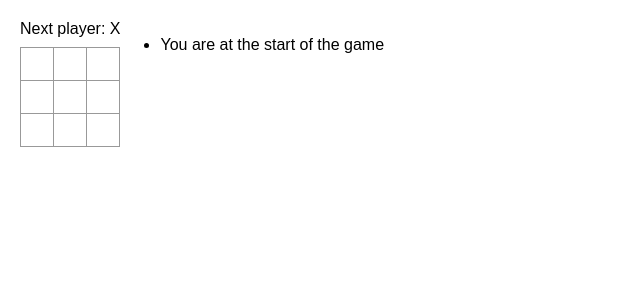
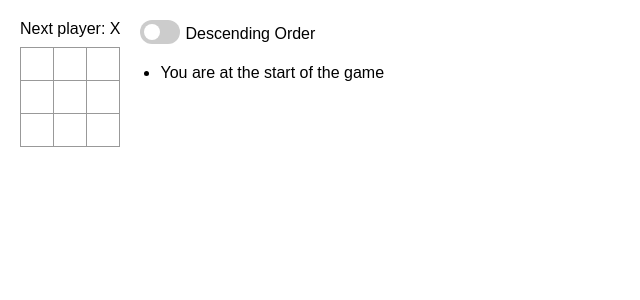
Before and after one commit to reg710/react-practice, a React (Create React App) app: page / in a window 1280 px wide. Shown: the top 300 px of the page, without its empty margins (0-640 px from the left). Built offline with nearby package versions, Linux system fonts and the light colour scheme.

Commit message:
Highlight winning squares

```diff
--- a/src/App.js
+++ b/src/App.js
@@ -1,9 +1,10 @@
 import { useState } from "react";
 
-function Square({ value, onSquareClick }) {
+function Square({ value, onSquareClick, winning=false }) {
+  let squareClass = "square " + (winning ? "winning-square " : "");
   return (
     <button
-      className="square"
+      className={squareClass}
       onClick={onSquareClick}
     >
       {value}
@@ -11,7 +12,10 @@ function Square({ value, onSquareClick }) {
 }
 
 function Board({ xIsNext, squares, onPlay }) {
-  const winner = calculateWinner(squares);
+  const winningDetails = calculateWinner(squares);
+  const winner = winningDetails ? winningDetails.winner : null;
+  const winningPlay = winningDetails ? winningDetails.winningSquares : [];
+
   let status;
   if (winner) {
     status = "Winner: " + winner;
@@ -41,6 +45,7 @@ function Board({ xIsNext, squares, onPlay }) {
           key={squareCountIndex}
           value={squares[squareCountIndex]}
           onSquareClick={() => handleClick(squareCountIndex)}
+          winning={winningPlay.includes(squareCountIndex)}
         />
       )
     })
@@ -60,6 +65,8 @@ function Board({ xIsNext, squares, onPlay }) {
 export default function Game() {
   const [history, setHistory] = useState([Array(9).fill(null)]);
   const [currentMove, setCurrentMove] = useState(0);
+  const [orderIsDescending, setOrderIsDescending] = useState(true);
+  const orderLabel = orderIsDescending ? "Descending Order" : "Ascending Order";
   const xIsNext = currentMove % 2 === 0;
   const currentSquares = history[currentMove];
 
@@ -71,6 +78,10 @@ export default function Game() {
 
   function jumpTo(nextMove) {
     setCurrentMove(nextMove);
+  }
+
+  function reverseOrder() {
+    setOrderIsDescending(!orderIsDescending);
   }
 
   const moves = history.map((squares, move) => {
@@ -90,14 +101,23 @@ export default function Game() {
         {description}
       </li>
     )
-  })
+  });
+
+
   return (
     <div className="game">
       <div className="game-board">
         <Board xIsNext={xIsNext} squares={currentSquares} onPlay={handlePlay} />
       </div>
       <div className="game-info">
-        <ul>{moves}</ul>
+        <div className="toggle-info">
+          <label className="switch">
+            <input type="checkbox" onClick={reverseOrder}/>
+            <span className="slider round"></span>
+          </label>
+          <p>{orderLabel}</p>
+        </div>
+        <ul>{orderIsDescending ? moves : moves.slice().reverse()}</ul>
       </div>
     </div>
   )
@@ -117,7 +137,7 @@ function calculateWinner(squares) {
   for (let i = 0; i < lines.length; i++) {
     const [a, b, c] = lines[i];
     if (squares[a] && squares[a] === squares[b] && squares[a] === squares[c]) {
-      return squares[a];
+      return { winner: squares[a], winningSquares: lines[i]}
     }
   }
   return null;
--- a/src/styles.css
+++ b/src/styles.css
@@ -80,6 +80,7 @@ body {
 .status {
   margin-bottom: 10px;
 }
+
 .game {
   display: flex;
   flex-direction: row;
@@ -88,3 +89,81 @@ body {
 .game-info {
   margin-left: 20px;
 }
+
+.toggle-info {
+  display: flex;
+  flex-direction: row;
+}
+
+p {
+  margin: 0;
+  padding: 5px;
+}
+
+/* Toggle example modified from W3 Schools example */
+/* The switch - the box around the slider */
+.switch {
+  position: relative;
+  display: inline-block;
+  width: 40px;
+  height: 24px;
+}
+
+/* Hide default HTML checkbox */
+.switch input {
+  opacity: 0;
+  width: 0;
+  height: 0;
+}
+
+/* The slider */
+.slider {
+  position: absolute;
+  cursor: pointer;
+  top: 0;
+  left: 0;
+  right: 0;
+  bottom: 0;
+  background-color: #ccc;
+  -webkit-transition: .4s;
+  transition: .4s;
+}
+
+.slider:before {
+  position: absolute;
+  content: "";
+  height: 16px;
+  width: 16px;
+  left: 4px;
+  bottom: 4px;
+  background-color: white;
+  -webkit-transition: .4s;
+  transition: .4s;
+}
+
+input:checked+.slider {
+  background-color: #2196F3;
+}
+
+input:focus+.slider {
+  box-shadow: 0 0 1px #2196F3;
+}
+
+input:checked+.slider:before {
+  -webkit-transform: translateX(16px);
+  -ms-transform: translateX(16px);
+  transform: translateX(16px);
+}
+
+/* Rounded sliders */
+.slider.round {
+  border-radius: 34px;
+}
+
+.slider.round:before {
+  border-radius: 50%;
+}
+
+.winning-square {
+  background-color: aqua;
+}
```
